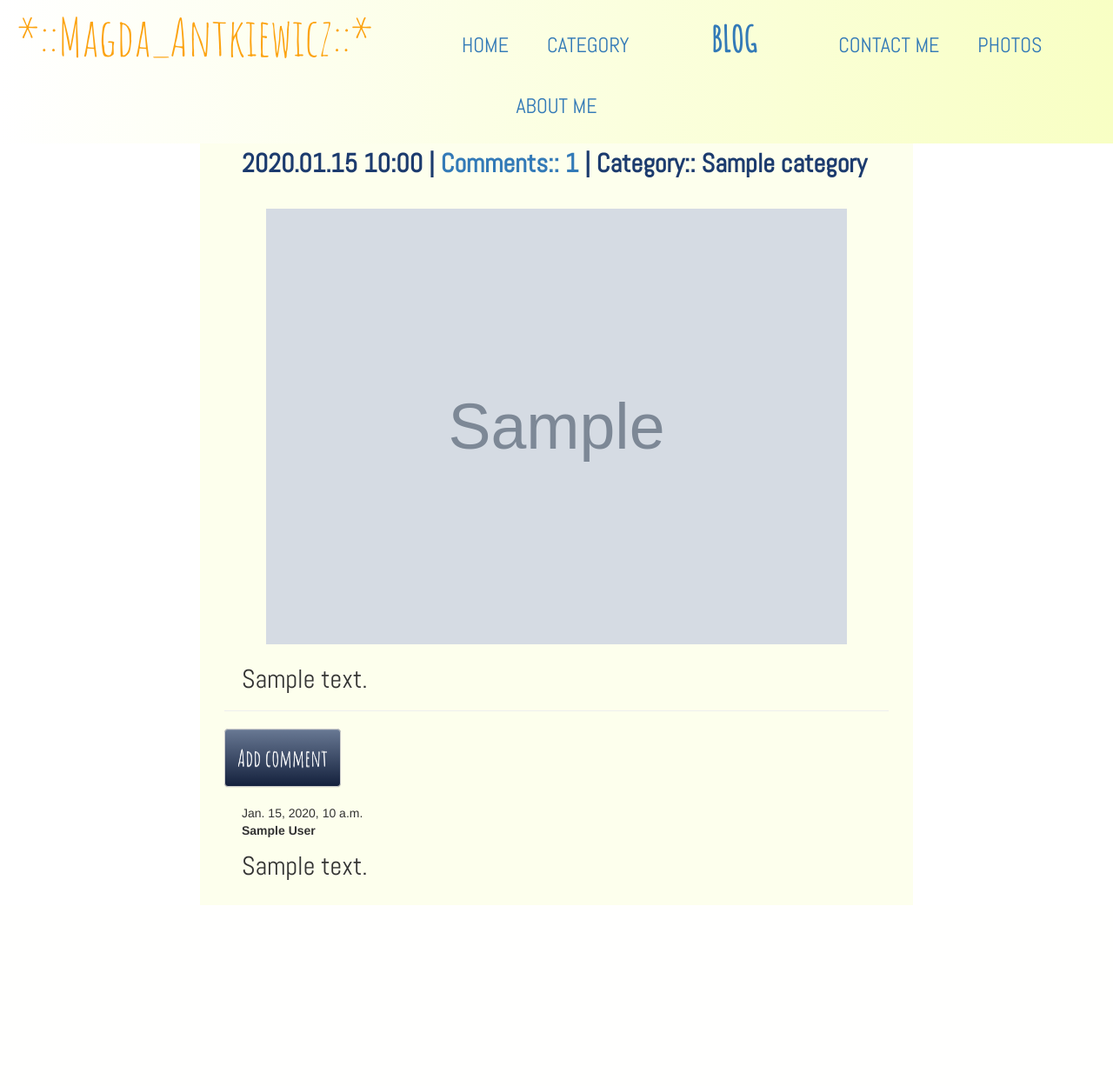
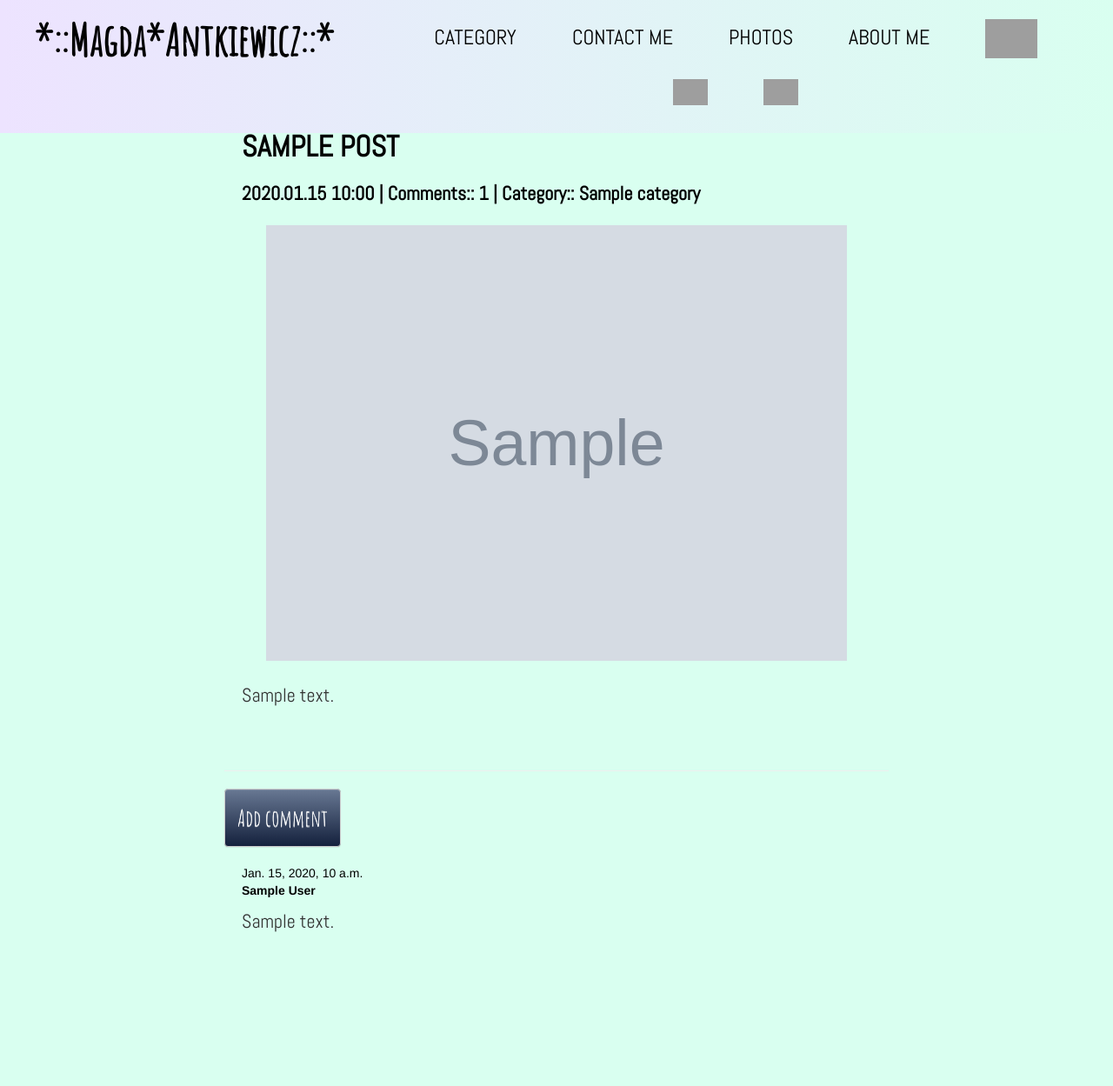
Before and after one commit to Magdaa/MySite, a Django app: template templates/post_detail.html in a window 1280 px wide. Shown: the whole page at 87% size. Before the commit the page ends 1041 px from the top, so only its background shows below. Run offline with Django 3.2, Linux system fonts and the light colour scheme; the template is opened without the code that fills it: most values are stand-ins (such as "Sample title", 1, 10 or a date in 2020); grey boxes marked "Sample" are stand-in pictures; some libraries are stand-ins or nearby versions; grey boxes are pictures that could not be loaded.

Commit message:
big changes - without cover photo

```diff
--- a/blog/forms.py
+++ b/blog/forms.py
@@ -12,3 +12,9 @@ class CommentForm(forms.ModelForm):
     class Meta:
         model = Comment
         fields = ('author', 'text',)
+
+Category_choice=[('travels', 'Travels'), ('fun','Fun'),('lifestyle', 'Lifestyle'), ('thoughts', 'Thoughts')]
+
+
+class CategoryForm(forms.ModelForm):
+    widget=forms.Select(choices=Category_choice)
--- a/blog/models.py
+++ b/blog/models.py
@@ -53,6 +53,11 @@ class Post(models.Model):
                        kwargs={'slug': self.slug})
 
 
+#class CategoryToPost(models.Model):
+ #   post = models.ForeignKey(Post)
+  #  category = models.ForeignKey(Category)
+
+
 class Comment(models.Model):
     post = models.ForeignKey(Post, related_name='comments')
     author = models.CharField(max_length=200)
--- a/static/styles.css
+++ b/static/styles.css
@@ -1,69 +1,70 @@
 body {
-    background-color: white;
+    background-color: #D9FFF0;
     margin: 0;
     padding: 0;
-
+    color: #000000;
 }
 
+
 .body_detail_post {
-    background-color: rgb(253,255,237);
+    background-color: #D9FFF0;
     padding-bottom: 0.25em;
     max-width: 820px;
-    margin: auto;
+    margin: 150px auto;
     padding-left: 2em;
     padding-right: 2em;
     list-style-position: inside;
+    color: #000000;
+
 }
 
 #cover {
     height: 700px;
     position: relative;
     width: 100%;
-    background: url("https://s3.amazonaws.com/codecademy-content/courses/web-101/unit-8/htmlcss1-img_bicycles.jpeg") no-repeat;
+    z-index: -1;
+    display: block;
 }
 
+
 .navigation {
-    background-image: linear-gradient(to right,white, #f8ffc4);
+    background-image: linear-gradient(to right, #ede3ff, #D9FFF0);
     background-blend-mode: overlay;
-    overflow-y: auto;
+    overflow-y: visible;
+    overflow-y: visible;
     position: fixed;
     left: 0;
     top: 0;
     text-align: center;
     width: 100%;
-    z-index: 10000;
+    color: #000000;
+
 }
 
-ul {
-  padding: 0;
+ul{
+    padding: 12px;
 }
 
 li {
-  color: #14213D;
     display: inline-block;
     font-family: 'Abel', sans-serif;
     font-size: 24px;
     font-weight: 300;
-  margin: 16px 20px;
     text-transform: uppercase;
+    margin: 10px 30px;
+
+
 }
 
 #logo {
-  color: #FCA311;
+    color: #000000;
     font-family: 'Amatic SC';
-  font-size: 40px;
-  padding: 0px 50px;
+    font-size: 50px;
+    padding: 0px 0px;
     font-weight: 700;
 }
 
-.cover-content {
-  box-sizing: border-box;
-  margin: 0 auto;
-  position: relative;
-  text-align: center;
-  top: 280px;
-  width: 70%;
-}
+
 #cover-text h1{
     color: white; text-shadow: black 0.1em 0.1em 0.2em;
     font-weight: bolder;
@@ -75,7 +76,7 @@ li {
 }
 
 h1 {
-  color: #FFF;
+    color: #000000;
     font-family: 'Amatic SC', cursive;
     font-size: 72px;
     line-height: 60px;
@@ -83,8 +84,12 @@ h1 {
     text-align: center;
 }
 
+a {
+    color: #000000;
+}
+
 h2 {
-  color: #000;
+    color: #000000;
     font-family: 'Raleway', sans-serif;
     font-size: 28px;
     font-weight: 500;
@@ -92,16 +97,17 @@ h2 {
 }
 
 h3 {
-  color: #1c3b6e;
+    color: #000000;
     font-family: 'Abel', sans-serif;
     font-size: 34px;
     text-align: left;
     text-transform: uppercase;
     margin: 20px;
+    font-weight: bolder;
 }
 
 h4 {
-  color: #FCA311;
+    color: #000000;
     font-family: 'Abel', sans-serif;
     font-size: 24px;
     margin: 0px 0px 50px 0px;
@@ -110,28 +116,23 @@ h4 {
 p , .contact_table{
     color: #333;
     font-family: 'Abel', sans-serif;
-  font-size: 16px;
+    font-size: 22px;
     font-weight: 300;
 }
 
-p{
-    font-size: 30px;
-}
 a {
     text-decoration: none;
 }
 
-
 .full_post, .short_post{
-  margin: auto 20px auto 20px;
+    margin: 20px 20px 70px 20px;
     text-align: justify;
     line-height: 230%;
-
 }
 
 .category{
-    margin: 30px 20px;
-    color: #1c3b6e;
+    margin: 10px 20px 20px 20px;
+    color: #000000;
     font-weight: 600 ;
 }
 .contact_table{
@@ -142,15 +143,15 @@ a {
     margin-left:280px;
 }
 .magda{
-    color: #FCA311;
+    color: #000000;
     font-family: 'Amatic SC';
-    font-size: 60px;
-    font-weight: 500;
+    font-size: 50px;
+    font-weight: 600;
     text-align: left;
-    margin: auto 20px;
+    margin: 10px 40px;
     float: left;
+}
 
-}
 
 .btn {
     background-color: #14213D;
@@ -163,7 +164,6 @@ a {
 
 .photo_posts{
     height: 100%;
-    position: relative;
     width: 100%;
     justify-content: center;
     padding-bottom: 0.25em;
@@ -196,18 +196,56 @@ a {
 
 #detail_post_title{
     margin-top: 100px;
-    color: rgb(70,121,178);
+    color: #000000;
 
 }
 
 #comment {
     margin: 20px 0px 20px 20px;
+    color: #000000;
 }
 
 .page-header{
-    color: rgb(70,121,178);
+    color: #000000;
 }
 
-.row{
+
+li.dropdown {
+    display: inline-block;
+    overflow-x: visible;
+    overflow-y: visible;
+}
+
+.dropdown-content {
+    display: none;
+    overflow: visible;
+    position: absolute;
+    background-color: #ede3ff;
+    min-width: 160px;
+    box-shadow: 0px 8px 16px 0px rgba(0,0,0,0.2);
+    z-index: 10;
+}
+
+.dropdown-content a {
+    color: #14213D;
+    padding: 12px 16px;
+    text-decoration: none;
     display: block;
+    text-align: center;
+    position: relative;
+    z-index: 10;
 }
+
+.dropdown-content a:hover {background-color: white}
+
+.dropdown:hover .dropdown-content {
+    display: block;
+    position: absolute;
+    z-index: 200;
+    overflow-x: visible;
+    overflow-y: visible;
+}
+
+span{
+    color:#000000;
+}
--- a/templates/base.html
+++ b/templates/base.html
@@ -5,9 +5,9 @@
     <link rel="stylesheet" href="//maxcdn.bootstrapcdn.com/bootstrap/3.2.0/css/bootstrap-theme.min.css">
     <link href="https://fonts.googleapis.com/css?family=Abel|Amatic+SC|Raleway:100,200,300,400,500,600,700,800,900" type="text/css" rel="stylesheet">
     <meta charset="utf-8">
-    <meta name="viewport" content="width=device-width, initial-scale=1">
-    <script src="https://ajax.googleapis.com/ajax/libs/jquery/1.12.4/jquery.min.js"></script>
+    <script src="https://ajax.googleapis.com/ajax/libs/jquery/3.2.1/jquery.min.js"></script>
     <script src="https://maxcdn.bootstrapcdn.com/bootstrap/3.3.7/js/bootstrap.min.js"></script>
+
     <title>{% block title %}Magda's website{% endblock %}</title>
     {% block style %}
     {% load static %}
@@ -15,22 +15,16 @@
     {% endblock %}
 </head>
 
+
 {% include 'snippets/navigation.html' %}
+{% block cover_photo %}<div id="cover"></div>{% endblock %}
 
 {% block body_main %}
 <body>
-{% block cover %}
-  <div id="cover">
-    <div class="cover-content">
-    </div>
-  </div>
-  {% endblock %}
+
 
 {% block content %}{% endblock %}
 
-    </div>
-
-  </div>
 </body>
 {% endblock %}
 </html>
--- a/templates/category.html
+++ /dev/null
@@ -1,3 +0,0 @@
-{% extends 'base.html' %}
-
-{% block title %}Categories{% endblock %}
--- a/templates/post_detail.html
+++ b/templates/post_detail.html
@@ -1,5 +1,6 @@
 {% extends "base.html" %}
 
+{%block cover_photo%}{% endblock %}
 {% block body_main %}
     <div class="body_detail_post">
 
--- a/templates/snippets/navigation.html
+++ b/templates/snippets/navigation.html
@@ -1,13 +1,23 @@
 <nav class="navigation">
       {% block sidebar %}
-          <div class="magda">*::Magda_Antkiewicz::*</div>
+          <div class="magda"><a href="{% url 'blog' %}">*::Magda*Antkiewicz::*</a></div>
       <ul>
-            <li><a href="{% url 'home' %}">Home</a></li>
-            <li><a href="{% url 'category' %}">Category</a></li>
-            <li id="logo"><a href="{% url 'blog' %}">Blog</a></li>
+            <li class="dropdown">
+                <a href="javascript:void(0)" class="dropbtn" data-toggle="dropdown">Category</a>
+                    <div class="dropdown-content">
+                        <a href="{% url 'posts_from_category' %}">Travels</a>
+                        <a href="{% url 'posts_from_category' %}">Lifestyle</a>
+                        <a href="{% url 'posts_from_category' %}">Thoughts</a>
+                        <a href="{% url 'posts_from_category' %}">Fun</a>
+                    </div>
+            </li>
             <li><a href="{% url 'contact' %}">Contact Me</a></li>
-            <li><a href="{% url 'photologue:photo-list' %}">Photos</a></li>
+            <li><a href="{% url 'photologue:gallery-list' %}">Photos</a></li>
             <li><a href="{% url 'aboutme' %}">About Me</a></li>
+            <li><div id="facebook"><a href="https://www.facebook.com/magda.antkiewicz/"><img src="{{ MEDIA_URL }}media/facebook.png" style="width: 60px"></a></div></li>
+            <li><div id="instagram"><a href="https://www.instagram.com/madgaant/"><img src="{{ MEDIA_URL }}media/instagram.png" style="width: 40px"></a></div></li>
+          <li><div id="pinterest"><a href="https://www.pinterest.com/madga/"><img src="{{ MEDIA_URL }}media/pinterest.png" style="width: 40px"></a></div></li>
       </ul>
+
      {% endblock %}
 </nav>
```
Also changed, not shown: MySite/urls.py (+2 -5 lines), blog/test/functional_tests/functional_tests.py (added, +22 -0 lines), blog/test/unit_tests/resolve_url.py (added, +49 -0 lines), blog/tests.py (+16 -13 lines), blog/views.py (+25 -9 lines), static/aboutme.css (+6 -1 lines), templates/about_me.html (+0 -12 lines), templates/categories.html (added, +12 -0 lines), templates/posts_from_category.html (added, +15 -0 lines), static/cover_photo.jpg (added). Lines whose indentation alone changed are shown as unchanged.
